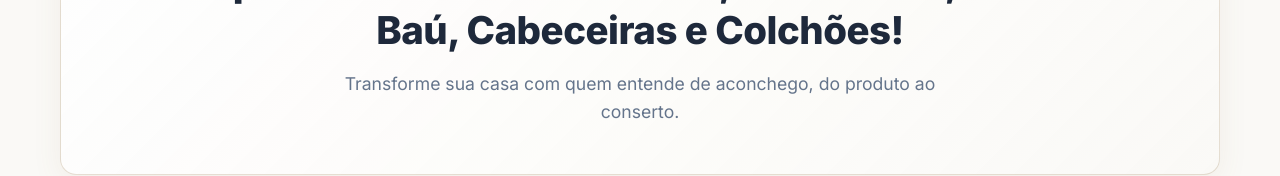
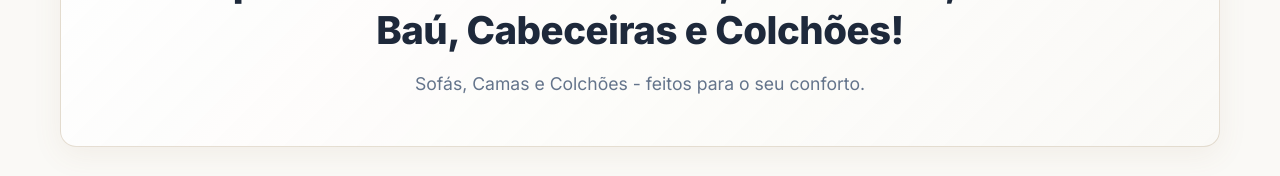
Before and after one commit to pbaduaneira-lang/deffacio-estofados-e-decoracao, a React (Vite) app: page / in a window 1280 px wide. Shown: the part 257-433 px from the top of the page. Built offline with nearby package versions, Linux system fonts and the light colour scheme; no server answers; the database is empty.

Commit message:
feat: atualiza parágrafo descritivo do hero para 'Sofás, Camas e Colchões - feitos para o seu conforto.'

```diff
--- a/src/App.jsx
+++ b/src/App.jsx
@@ -147,7 +147,7 @@ function App() {
             <section className="hero">
               <h2 className="animate-fade-in">Tudo para o seu conforto: Sofás, Camas Box, Cama Box Baú, Cabeceiras e Colchões!</h2>
               <p className="animate-fade-in" style={{ animationDelay: '0.1s' }}>
-                Transforme sua casa com quem entende de aconchego, do produto ao conserto.
+                Sofás, Camas e Colchões - feitos para o seu conforto.
               </p>
             </section>
 
```
